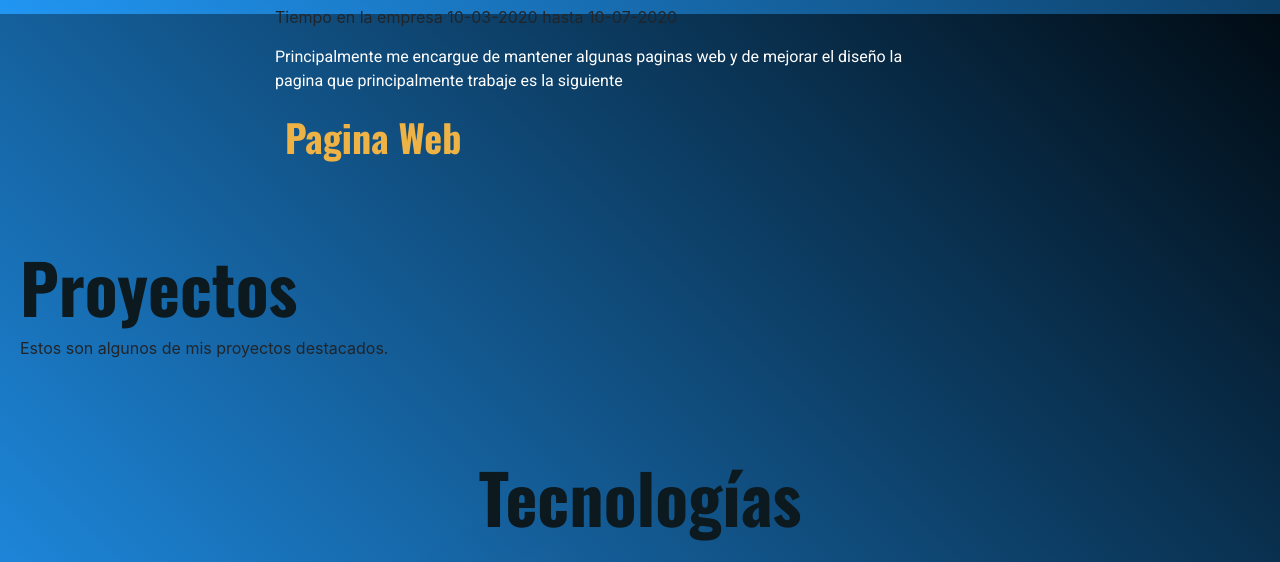
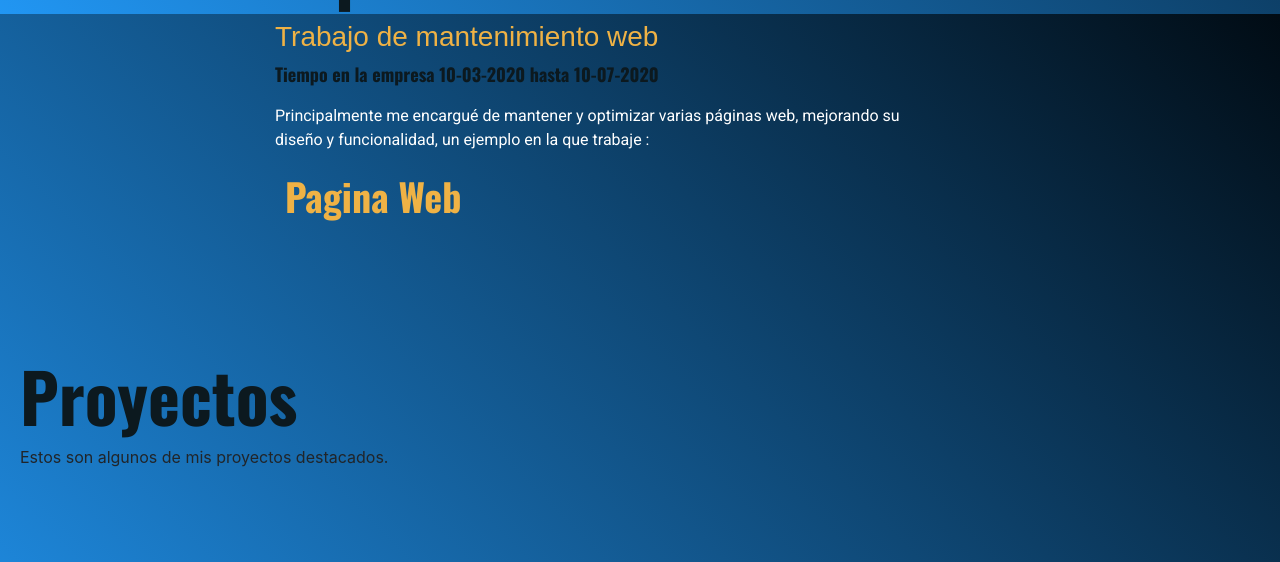
Before and after one commit to AlejandroCS713/portafoliosPersonal, a plain HTML site: page PaginaPrincipal.html in a window 1280 px wide. Shown: the part 786-1348 px from the top of the page. Drawn offline with nearby package versions, Linux system fonts and the light colour scheme; a web font is replaced by a local one.

Commit message:
Commit por ahora terminado apartado experiencia

```diff
--- a/PaginaPrincipal.css
+++ b/PaginaPrincipal.css
@@ -50,6 +50,7 @@ footer {
     color:#0c191f ;
 }
 .experienciaTitulo{
+    margin-top: 50px;
     font-family: "Oswald", sans-serif;
     font-optical-sizing: auto;
     font-size: 68px;
@@ -59,6 +60,7 @@ footer {
 }
 
 .proyectosTitulo{
+    margin-top: 50px;
     font-family: "Oswald", sans-serif;
     font-optical-sizing: auto;
     font-size: 68px;
@@ -67,6 +69,14 @@ footer {
     color:#0c191f ;
 }
 
+.fechaTiempo{
+    font-family: "Oswald", sans-serif;
+    font-optical-sizing: auto;
+    font-size: 18px;
+    font-style: normal;
+    font-weight: bold;
+    color:#0c191f ;
+}
 .enlace{
     padding: 10px;
     font-family: "Oswald", sans-serif;
@@ -87,18 +97,19 @@ footer {
     font-style: normal;
     font-weight: bold;
     border-radius: 50px;
-    background-color: rgba(26, 126, 71, 0.2);
     color:white ;
     transition: 2s ease;
 }
 
 .presentacion{
+    margin-top: 10px;
     font-family: "Anton SC", sans-serif;
     font-weight: 400;
     font-style: normal;
     color: #efb245;
 }
 .descripcionPropia{
+    margin-top: 10px;
     font-family: 'Roboto', sans-serif;
     font-weight: 80;
     font-style: normal;
--- a/PaginaPrincipal.html
+++ b/PaginaPrincipal.html
@@ -124,8 +124,8 @@
                     <h2 class="experienciaTitulo">Experiencia</h2>
                     <h3 class="presentacion">Trabajo de mantenimiento web</h3>
                     <p class="fechaTiempo">Tiempo en la empresa 10-03-2020 hasta 10-07-2020</p>
-                    <p class="descripcionPropia">Principalmente me encargue de mantener algunas paginas web y de mejorar
-                        el diseño la pagina que principalmente trabaje es la siguiente</p>
+                    <p class="descripcionPropia">Principalmente me encargué de mantener y optimizar varias páginas web,
+                        mejorando su diseño y funcionalidad, un ejemplo en la que trabaje :</p>
                     <a class="enlace" href="https://www.haciendadelcarche.com/index.html" target="_blank"> Pagina
                         Web</a>
                 </div>
```
